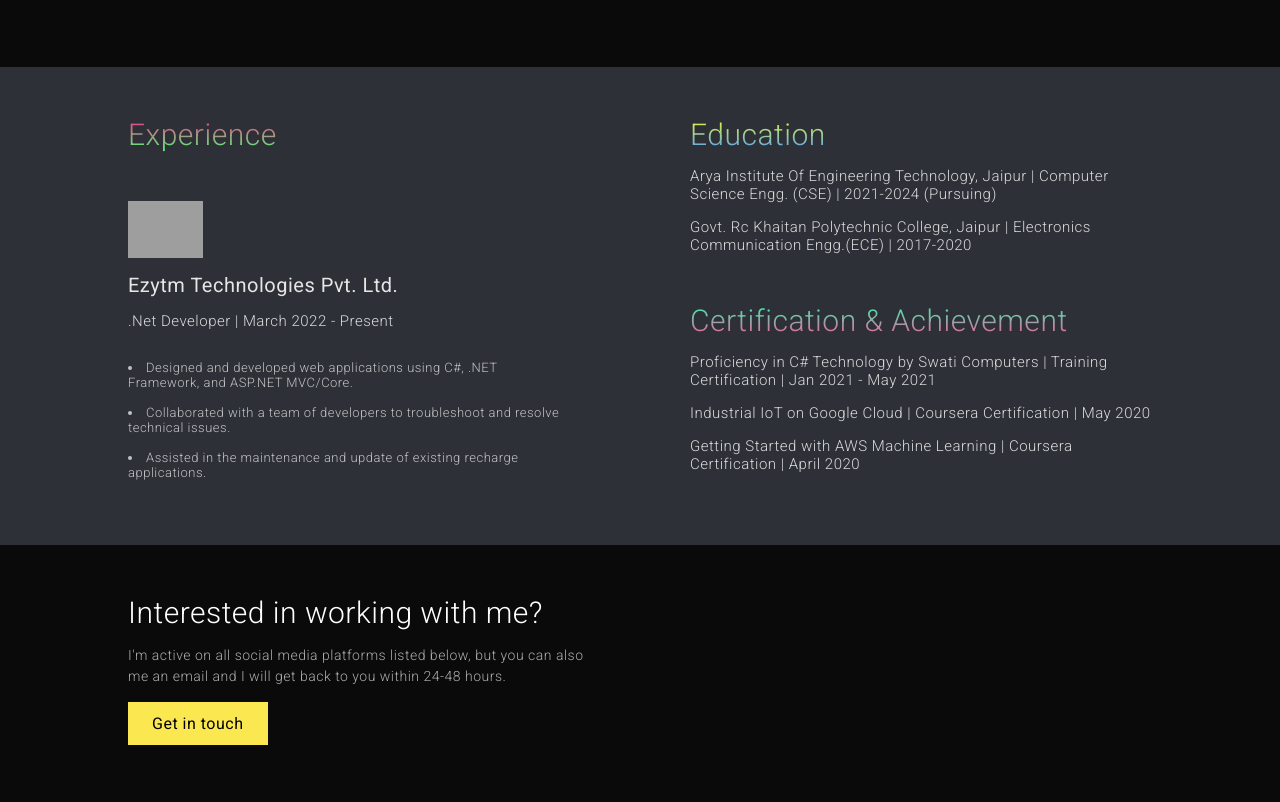
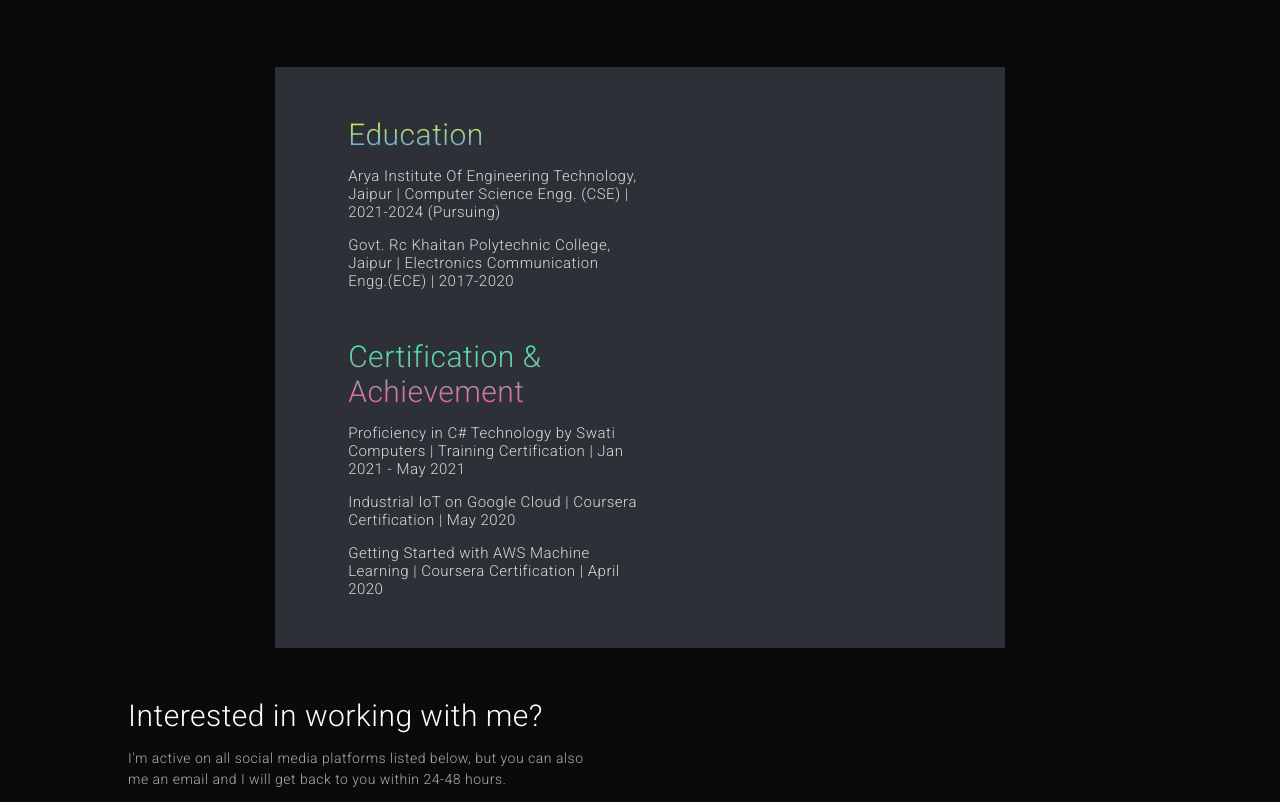
Before and after one commit to Volvein/cvtest, a plain HTML site: page index.html in a window 1280 px wide. Shown: the part 2327-3129 px from the top of the page. Drawn offline with Linux system fonts and the light colour scheme; grey boxes are pictures that could not be loaded.

Commit message:
Update index.html

```diff
--- a/index.html
+++ b/index.html
@@ -213,22 +213,7 @@
 
             <div id="expriencesec" class="main1">
                 <section class="section-desc">
-                    <div class="desc1">
-                        <h2 class="dd3">Experience</h2>
-                        <br>
-                        <img width="75px" src="https://5.imimg.com/data5/XH/MC/MY-28569131/ezytm-technologies-90x90.png"
-                            alt="">
-                        <h3>Ezytm Technologies Pvt. Ltd.</h3>
-                        <h5 style="font-weight: 100;">.Net Developer | March 2022 - Present</h5>
-                        <p>
-                            <li class="lii">Designed and developed web applications using C#, .NET Framework, and
-                                ASP.NET MVC/Core.</li>
-                            <li class="lii">Collaborated with a team of developers to troubleshoot and resolve technical
-                                issues.</li>
-                            <li class="lii">Assisted in the maintenance and update of existing recharge applications.
-                            </li>
-                        </p>
-                    </div>
+
                     <div class="desc2">
                         <h2 class="dd4">Education</h2>
 
```
